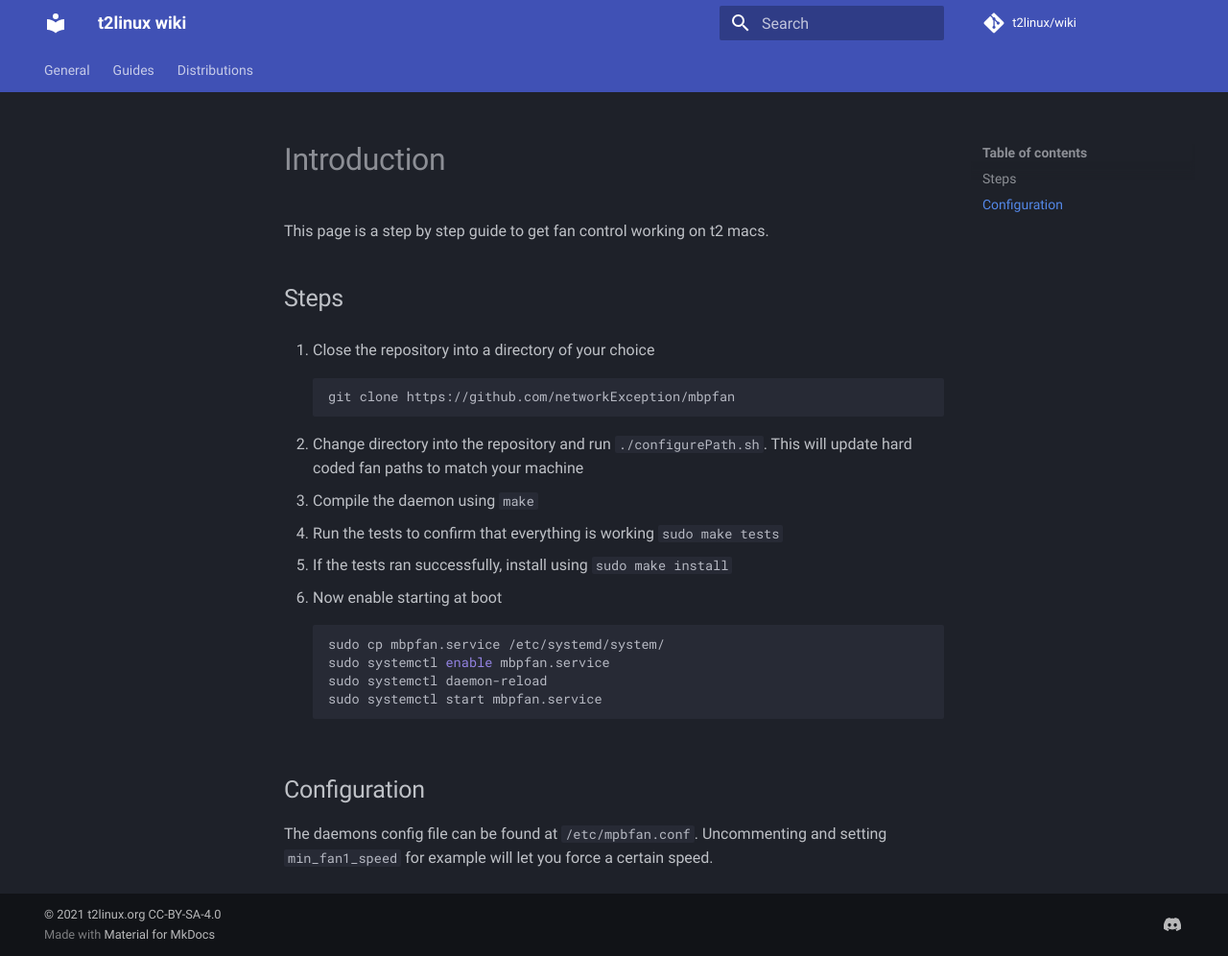
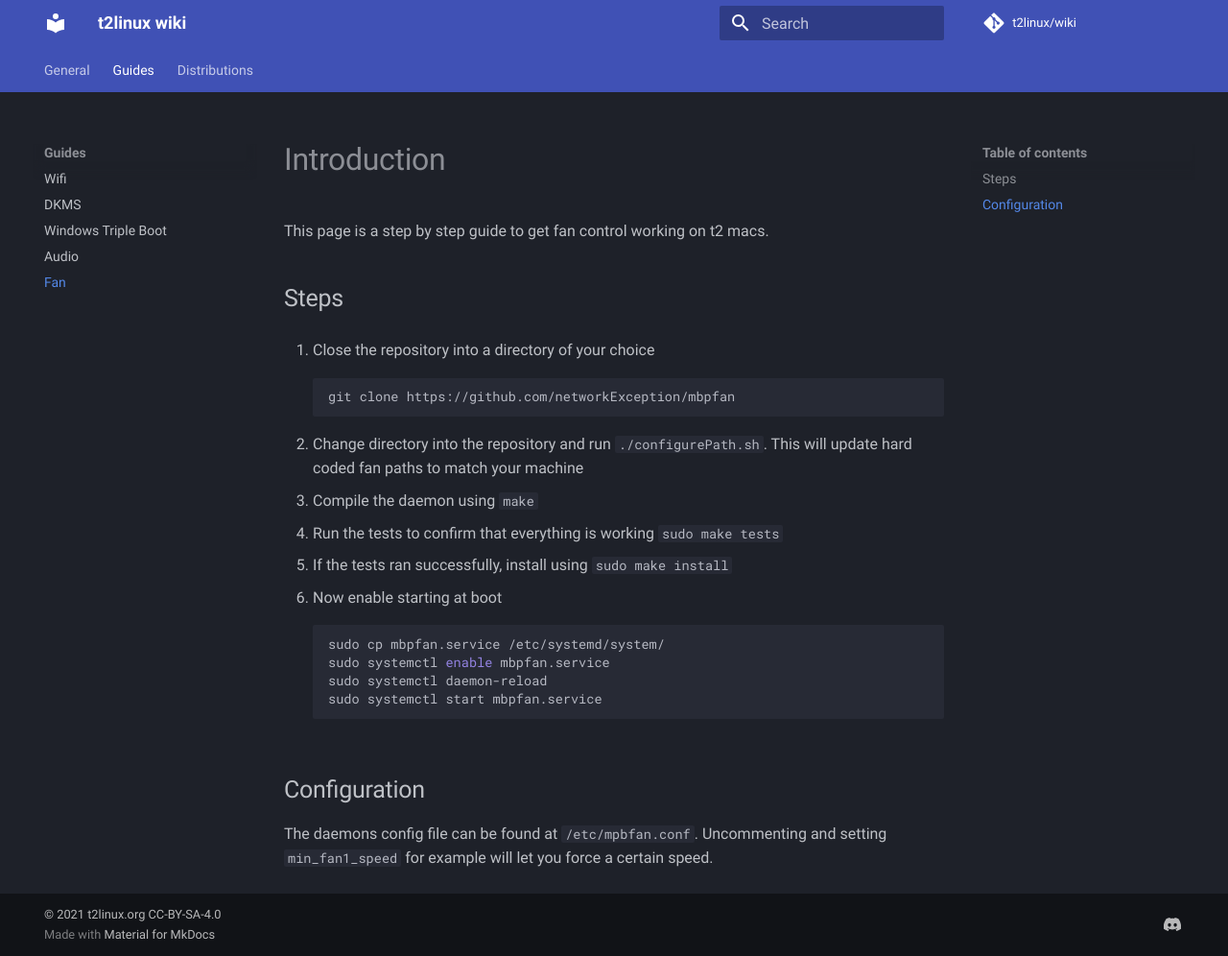
Before and after one commit to t2linux/wiki, an MkDocs documentation site: the page built from docs/guides/fan.md, in a window 1280 px wide and 996 px high. Shown: the whole window at 96% size. Built offline with MkDocs 1.6.1 and Material for MkDocs 9.7.7, drawn with Linux system fonts in a browser that asks for light colours; comment, search, counter and statistics services are not loaded.

Commit message:
Nav: Added fan guide

```diff
--- a/mkdocs.yml
+++ b/mkdocs.yml
@@ -39,6 +39,7 @@ nav:
           - DKMS: guides/dkms.md
           - Windows Triple Boot: guides/windows.md
           - Audio: guides/audio-config.md
+          - Fan: guides/fan.md
     - Distributions:
           - Arch:
                 - Installation: distributions/arch/installation.md
```
